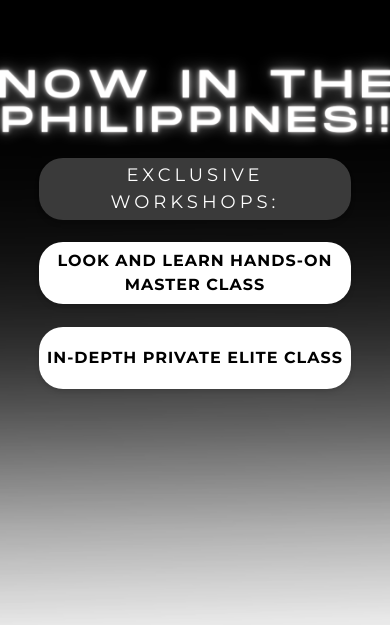
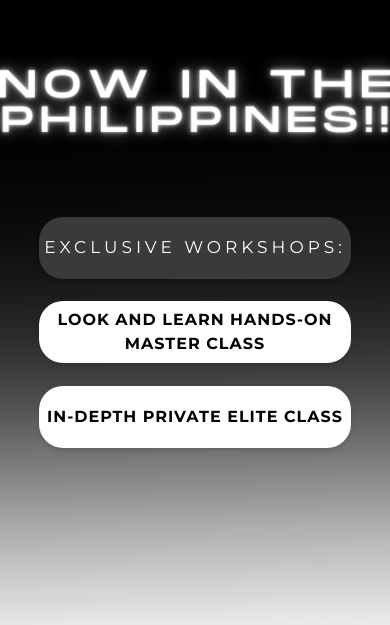
Before and after one commit to kudama343/barberexpoph_24, a Next.js app: page / in a window 390 px wide. Shown: the part 2751-3376 px from the top of the page. Built offline with nearby package versions, Linux system fonts and the light colour scheme.

Commit message:
FinalV6 Responsive Button in Homepage

```diff
--- a/app/page.tsx
+++ b/app/page.tsx
@@ -26,7 +26,7 @@ const HomePage: React.FC = () => {
   const isMobile = screenWidth !== null && screenWidth < 768;
 
   // Dynamic button spacing based on screen height
-  const buttonSpacing = screenHeight ? screenHeight * 0.1 : 50;
+  const buttonSpacing = screenHeight ? screenHeight * 0.08 : 50;
 
   return (
     <div className="flex flex-col">
@@ -37,10 +37,10 @@ const HomePage: React.FC = () => {
         <Link
           href="/"
           className={`absolute left-1/2 transform -translate-x-1/2 flex items-center justify-center rounded-3xl shadow-md text-center transition duration-300
-            ${isMobile ? 'w-[80%] h-[62px] text-[18px] py-3' : 'w-[385px] h-[62px] text-[20px] py-3'}
-            bg-[#3a3a3a] text-white hover:bg-gray-950 hover:text-white`}
+            ${isMobile ? 'w-[80%] h-[62px] text-[17px] py-3' : 'w-[385px] h-[62px] text-[20px] py-3'}
+            bg-[#3a3a3a] text-white hover:bg-gray-950 hover:text-white whitespace-nowrap`}
           style={{
-            bottom: `calc(38% + ${buttonSpacing}px)`,
+            bottom: `calc(33% + ${buttonSpacing}px)`,
             letterSpacing: '4px',
           }}
         >
@@ -53,7 +53,7 @@ const HomePage: React.FC = () => {
             bg-white text-black hover:bg-gray-950 hover:text-white`}
           style={{
             fontWeight: 'bold',
-            bottom: `calc(28% + ${buttonSpacing}px)`,
+            bottom: `calc(23% + ${buttonSpacing}px)`,
             letterSpacing: '1px',
           }}
         >
@@ -63,10 +63,10 @@ const HomePage: React.FC = () => {
           href="/eliteclass"
           className={`absolute left-1/2 transform -translate-x-1/2 flex items-center justify-center rounded-3xl shadow-md text-center transition duration-300 font-monserrat-bold
             ${isMobile ? 'w-[80%] h-[62px] text-[16px] py-3' : 'w-[385px] h-[62px] text-[18px] py-3'}
-            bg-white text-black hover:bg-gray-950 hover:text-white`}
+            bg-white text-black hover:bg-gray-950 hover:text-white whitespace-nowrap`}
           style={{
             fontWeight: 'bold',
-            bottom: `calc(18% + ${buttonSpacing}px)`,
+            bottom: `calc(13% + ${buttonSpacing}px)`,
             letterSpacing: '1px',
           }}
         >
```
